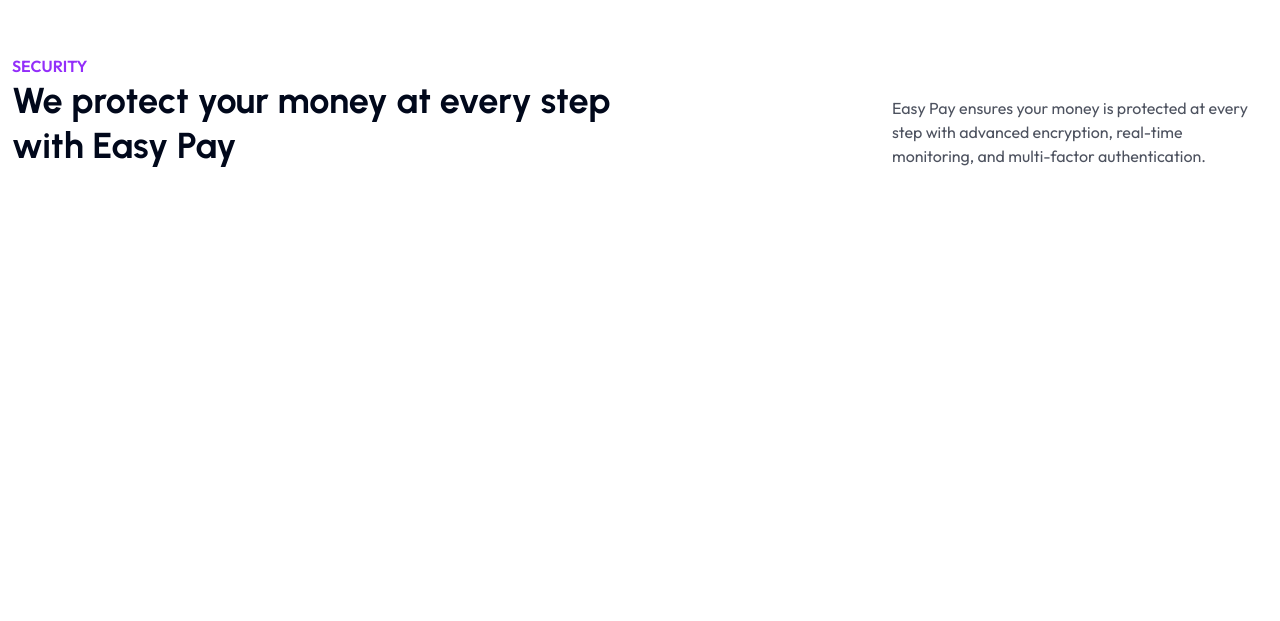
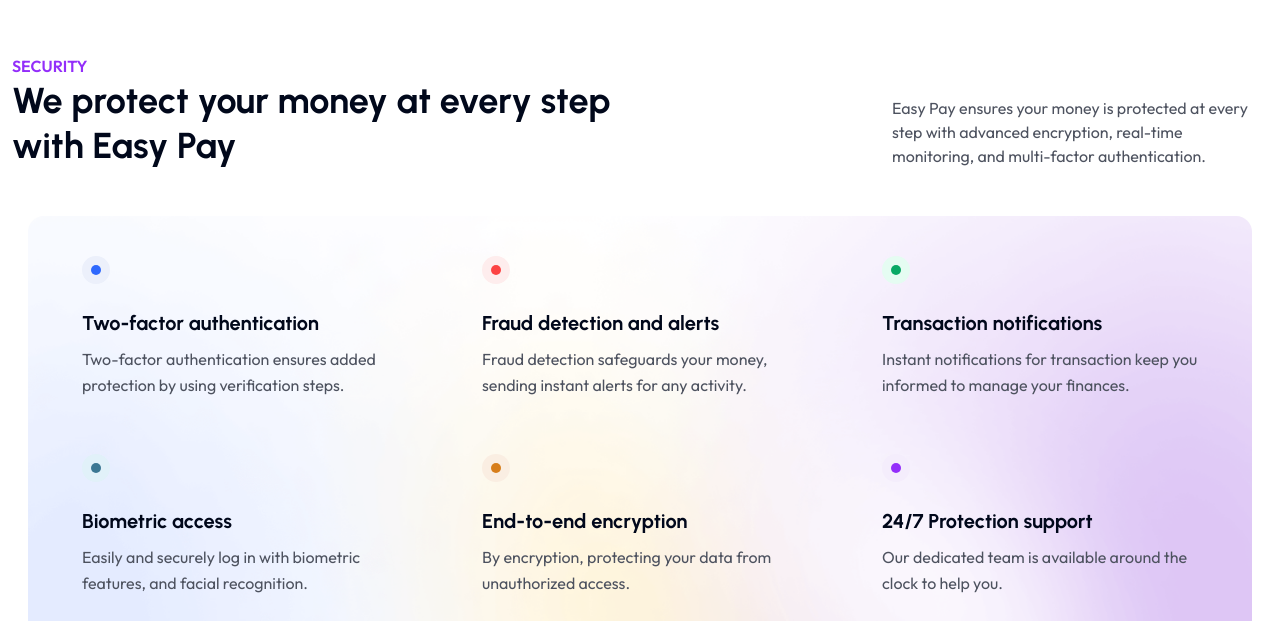
Before and after one commit to nirobsarker012/fintech, a Next.js app: page / in a window 1280 px wide. Shown: the part 3362-3983 px from the top of the page. Before the commit the page ends 3698 px from the top, so only its background shows below. Built offline with nearby package versions, Linux system fonts and the light colour scheme.

Commit message:
add: security-box

```diff
--- a/app/components/PaymentWay/PaymentWayBox.jsx
+++ b/app/components/PaymentWay/PaymentWayBox.jsx
@@ -25,7 +25,7 @@
             </div>
 
             {/* Border */}
-
+            <span style={{ background: data.borderColor }}></span>
             {/* Image bottom center */}
             <div className="absolute bottom-40 left-1/2 xl:left-1/4 transform -translate-x-1/2">
               <Image width={48} height={48} src={data.img} alt={data.title} />
--- a/app/components/Security/Security.jsx
+++ b/app/components/Security/Security.jsx
@@ -1,4 +1,5 @@
 import React from "react";
+import SecurityBox from "./SecurityBox";
 
 const Security = () => {
   return (
@@ -19,6 +20,8 @@
             encryption, real-time monitoring, and multi-factor authentication.
           </p>
         </div>
+        {/* SecurityBox   */}
+        <SecurityBox />
       </div>
     </section>
   );
--- /dev/null
+++ b/app/components/Security/SecurityBox.jsx
@@ -0,0 +1,54 @@
+import React from "react";
+import useData from "@/app/data/useData";
+
+const SecurityBox = () => {
+  const { securityBoxData } = useData();
+
+  return (
+    <div className="bg-[url('/images/security_bg_img.png')] bg-center bg-no-repeat bg-cover m-4 rounded-2xl overflow-hidden py-10 px-6">
+      {/* Responsive grid */}
+      <div
+        className="
+          grid
+          grid-cols-1
+          sm:grid-cols-2
+          lg:grid-cols-3
+          gap-y-10
+          sm:gap-y-12
+          lg:gap-y-14
+          gap-x-6
+        "
+      >
+        {securityBoxData.map((data) => (
+          <div
+            key={data.id}
+            className="max-w-[348px] w-full flex flex-col gap-y-6 px-4 mx-auto"
+          >
+            {/* Colored circle */}
+            <div
+              style={{ background: data.blurColor }}
+              className="flex justify-center items-center w-7 h-7 rounded-full"
+            >
+              <span
+                style={{ background: data.color }}
+                className="w-2.5 h-2.5 rounded-full"
+              ></span>
+            </div>
+
+            {/* Content */}
+            <div>
+              <h4 className="font-urbanist text-[18px] sm:text-[20px] font-bold text-primary mb-2">
+                {data.title}
+              </h4>
+              <p className="text-paragraph font-outfit text-sm sm:text-base leading-relaxed">
+                {data.desc}
+              </p>
+            </div>
+          </div>
+        ))}
+      </div>
+    </div>
+  );
+};
+
+export default SecurityBox;
--- a/app/data/useData.jsx
+++ b/app/data/useData.jsx
@@ -115,36 +115,36 @@
   },
   {
     id: 2,
-    color: "#FEEDED",
-    blurColor: "#FC4343",
+    color: "#FC4343",
+    blurColor: "#FEEDED",
     title: "Fraud detection and alerts",
     desc: "Fraud detection safeguards your money, sending instant alerts for any activity.",
   },
   {
     id: 3,
-    color: "#E5FCF2",
-    blurColor: "#08A965",
+    color: "#08A965",
+    blurColor: "#E5FCF2",
     title: "Transaction notifications",
     desc: "Instant notifications for transaction keep you informed to manage your finances.",
   },
   {
     id: 4,
-    color: "#E1F1F9",
-    blurColor: "#3B7793",
+    color: "#3B7793",
+    blurColor: "#E1F1F9",
     title: "Biometric access",
     desc: "Easily and securely log in with biometric features, and facial recognition.",
   },
   {
     id: 5,
-    color: "#FAEEE2",
-    blurColor: "#D77E1B",
+    color: "#D77E1B",
+    blurColor: "#FAEEE2",
     title: "End-to-end encryption",
     desc: "By encryption, protecting your data from unauthorized access.",
   },
   {
     id: 5,
-    color: "#F4EDFC",
-    blurColor: "#932EFA",
+    color: "#932EFA",
+    blurColor: "#F4EDFC",
     title: "24/7 Protection support",
     desc: "Our dedicated team is available around the clock to help you.",
   },
```
